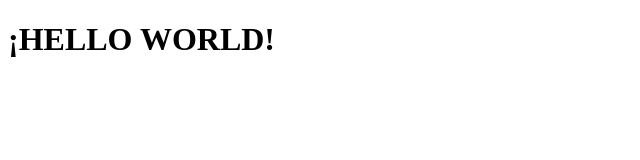
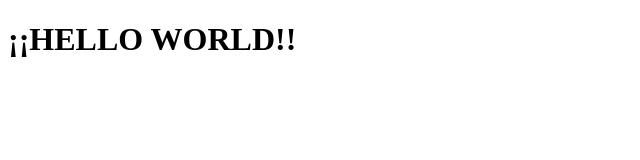
Before and after one commit to LorenaAnayaDiaz/prueba-challenge-1, a plain HTML site: page index.html in a window 1280 px wide. Shown: the whole page, without its empty margins (0-640 px from the left). Drawn offline with Linux system fonts and the light colour scheme.

Commit message:
changing h1

```diff
--- a/index.html
+++ b/index.html
@@ -11,6 +11,7 @@
 </head>
 
 <body>
-  <h1>¡HELLO WORLD!</h1>
+  <h1>¡¡HELLO WORLD!!</h1>
 </body>
+
 </html>
```
